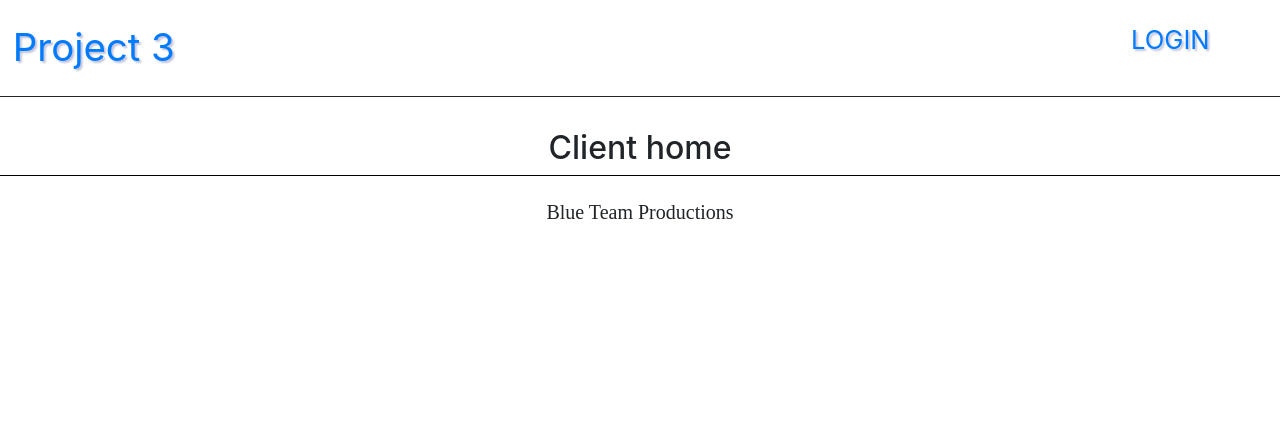
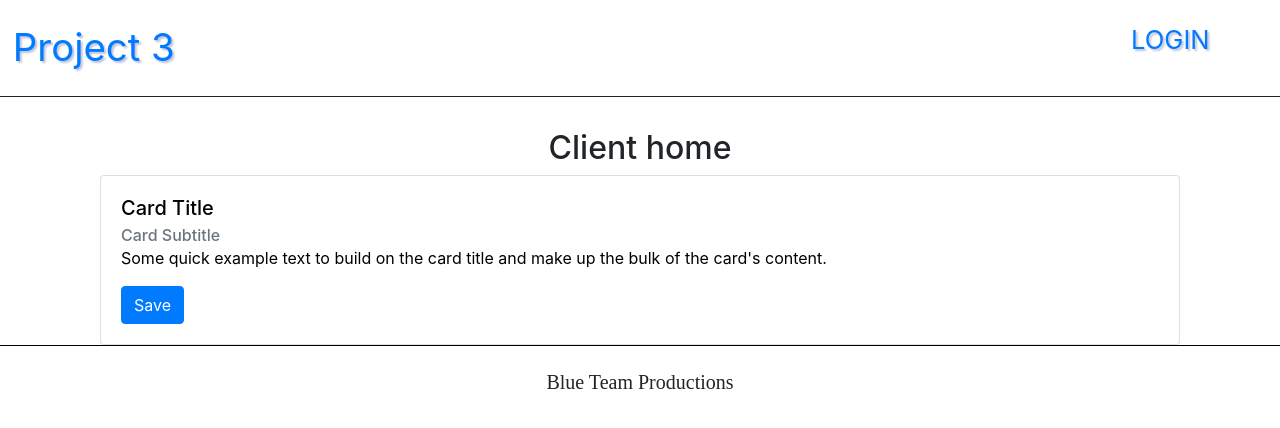
Before and after one commit to maxonemillion/monke, a React (Create React App) app in the folder client/: page /ClientHome in a window 1280 px wide. Shown: the top 428 px of the page. Built offline with nearby package versions, Linux system fonts and the light colour scheme.

Commit message:
Built ClientHome jsx and css

```diff
--- /dev/null
+++ b/client/src/views/clients/HomePage/ClientHome.css
@@ -0,0 +1,13 @@
+.card {
+    margin-left: 100px;
+    margin-right: 100px;
+}
+
+.hyperCard:link {
+    text-decoration: none;
+    text-shadow: none;
+}
+
+.hyperCard {
+    color: black!important;
+}
--- a/client/src/views/clients/HomePage/ClientHome.jsx
+++ b/client/src/views/clients/HomePage/ClientHome.jsx
@@ -1,7 +1,26 @@
-import React from 'react';
+import React from "react";
+import { Button, Container, Form, Tabs, Tab, Card } from "react-bootstrap";
+import "./ClientHome.css";
 
 export default function ClientHome() {
-  return(
-    <h2>Client home</h2>
+  return (
+    <div>
+      <h2>Client home</h2>
+      <Card>
+        <a className="hyperCard" href="">
+          <Card.Body className="text-lg-left">
+            <Card.Title>Card Title</Card.Title>
+            <Card.Subtitle className="mb-10 text-muted">
+              Card Subtitle
+            </Card.Subtitle>
+            <Card.Text>
+              Some quick example text to build on the card title and make up the
+              bulk of the card's content.
+            </Card.Text>
+            <Button>Save</Button>
+          </Card.Body>
+        </a>
+      </Card>
+    </div>
   );
 }
```
Also changed, not shown: 1 other file (tests, documents, lock files or other folders).
